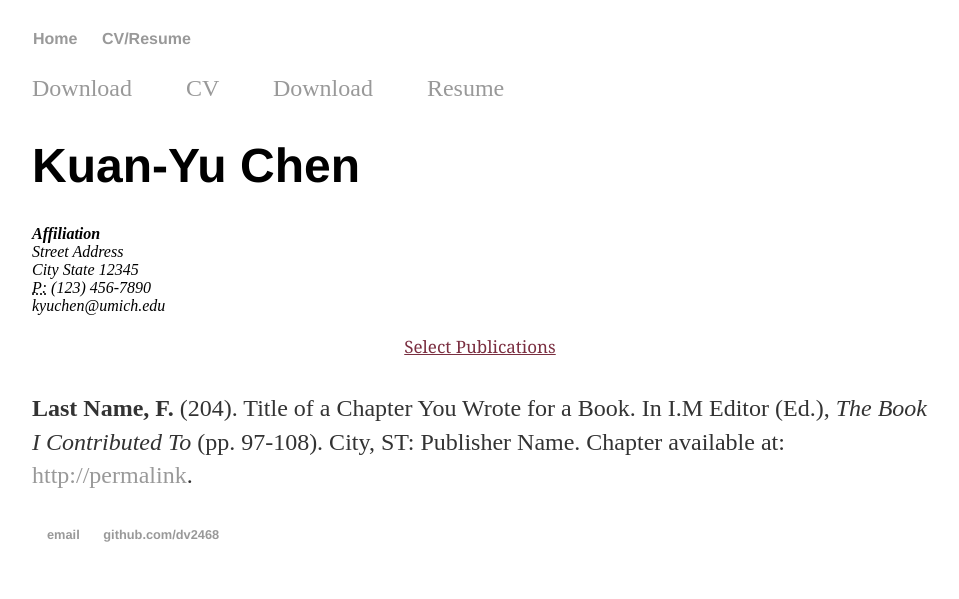
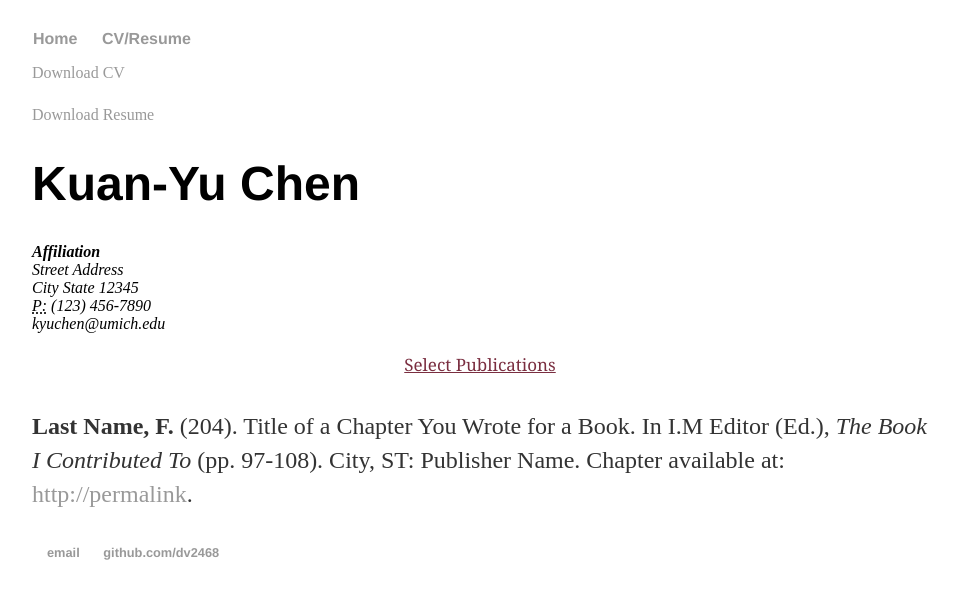
Before and after one commit to dv2468/dv2468.github.io, a Jekyll site: the page built from cv/index.html, in a window 1280 px wide. Shown: the top 599 px of the page, without its empty margins (160-1119 px from the left). Built offline with Jekyll 4.4.1, drawn with Linux system fonts in a browser that asks for light colours.

Commit message:
Update index.html

```diff
--- a/cv/index.html
+++ b/cv/index.html
@@ -4,8 +4,8 @@
 ---
 
 	<div class="cv">
-		<p style="word-spacing: 2em;"><a href="https://dv2468.github.io/DataScienceIntern.pdf" target="_blank" class="download" title="Download CV as PDF">Download CV</a>
-		<a href="https://dv2468.github.io/DataScienceIntern.pdf" target="_blank" class="download" title="Download Resume as PDF">Download Resume</a></p>
+		<a href="https://dv2468.github.io/DataScienceIntern.pdf" target="_blank" class="download" title="Download CV as PDF">Download CV</a><p style="word-spacing: 2em;"> </p>
+		<a href="https://dv2468.github.io/DataScienceIntern.pdf" target="_blank" class="download" title="Download Resume as PDF">Download Resume</a>
 		<h1>Kuan-Yu Chen</h1>
 		<address>
 		<strong>Affiliation</strong><br>
```
